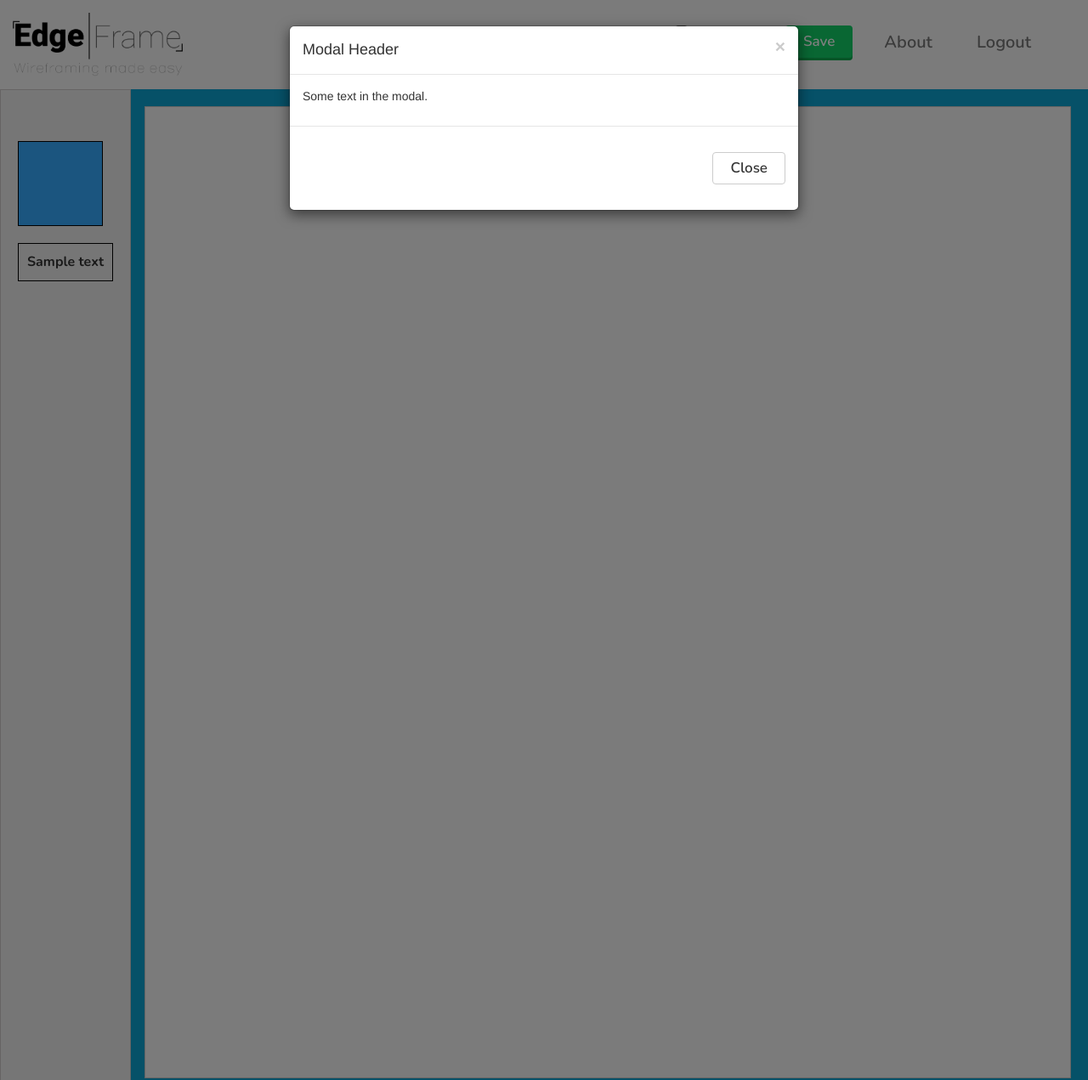
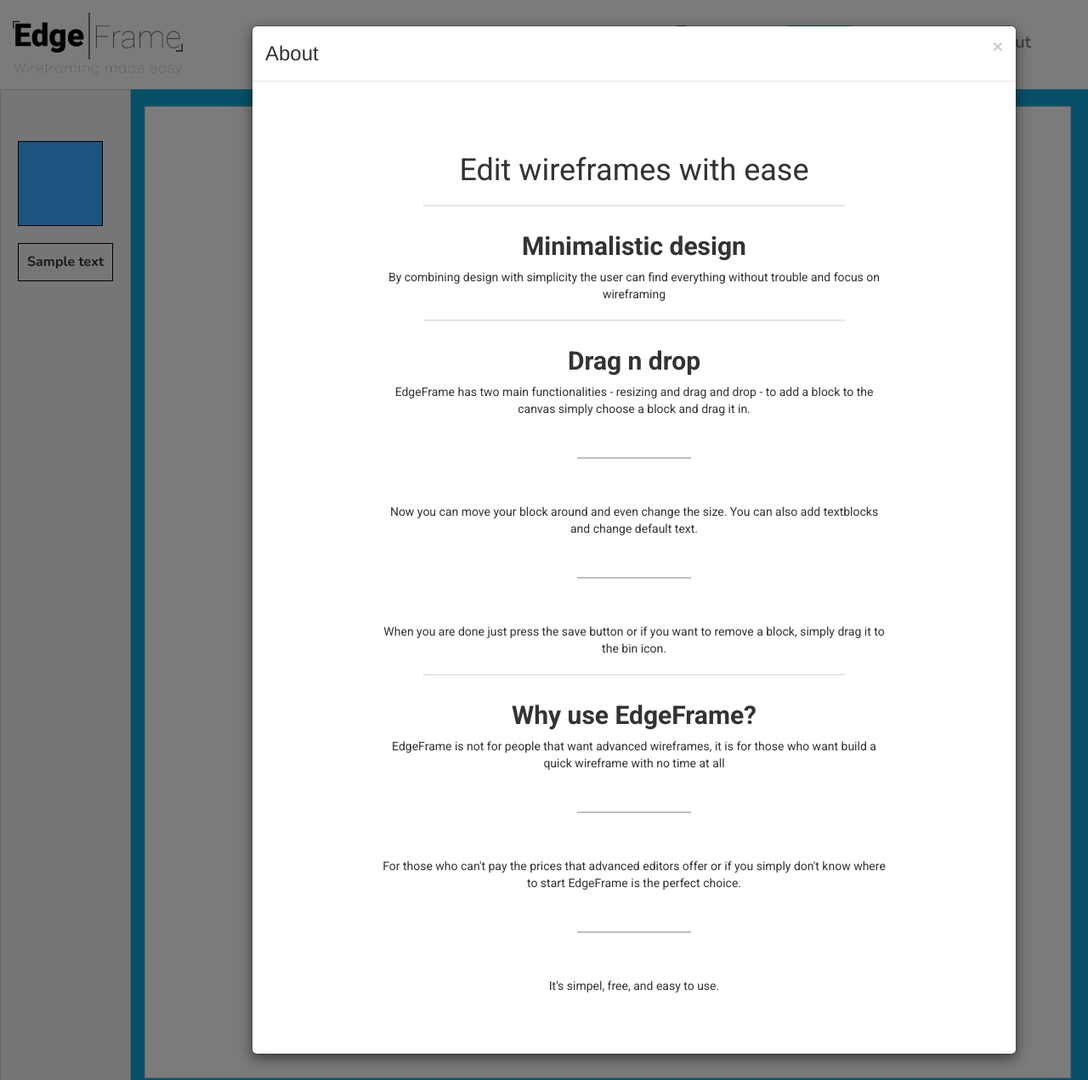
Before and after one commit to NivekL/EdgeFrame-master-thesis, a PHP site: page /DragnDrop/home.php in a window 1280 px wide, after a click on "About". Shown: the whole page at 85% size. Run offline with PHP 8.4, Linux system fonts and the light colour scheme; the visitor is signed in with stand-in values (Sample User, id 1); data that the repository does not hold is empty; some libraries are stand-ins or nearby versions.

Commit message:
Fixed About modal window

```diff
--- a/home.php
+++ b/home.php
@@ -36,6 +36,7 @@
     <link href="css/style.min.css" rel="stylesheet" media="screen">
     <link rel="icon" href="images/favicon.png" type="image/png" style="width: 16px; height: 16px;">
     <link href="https://fonts.googleapis.com/css?family=Nunito:400,600,700" rel="stylesheet">
+    <link href="https://fonts.googleapis.com/css?family=Roboto:400,700" rel="stylesheet">
 
     <!-- HTML5 shim and Respond.js for IE8 support of HTML5 elements and media queries -->
     <!-- WARNING: Respond.js doesn't work if you view the page via file:// -->
@@ -88,13 +89,33 @@
       <div class="modal-content">
         <div class="modal-header">
           <button type="button" class="close" data-dismiss="modal">&times;</button>
-          <h4 class="modal-title">Modal Header</h4>
+          <h3 class="modal-title">About</h3>
         </div>
         <div class="modal-body">
-          <p>Some text in the modal.</p>
-        </div>
-        <div class="modal-footer">
-          <button type="button" class="btn btn-default" data-dismiss="modal">Close</button>
+          <h1>Edit wireframes with ease</h1>
+          <hr>
+          <section class="infoSection">
+            <h4>Minimalistic design</h4>
+            <p>By combining design with simplicity the user can find everything without trouble and focus on wireframing</p>
+          </section>
+          <hr>
+          <section class="infoSection">
+            <h4>Drag n drop</h4>
+            <p>EdgeFrame has two main functionalities - resizing and drag and drop - to add a block to the canvas simply choose a block and drag it in.</p>
+              <br><hr class="separator"><br>
+              <p>Now you can move your block around and even change the size. You can also add textblocks and change default text.</p>
+              <br><hr class="separator"><br>
+              <p>When you are done just press the save button or if you want to remove a block, simply drag it to the bin icon.</p>
+          </section>
+          <hr>
+          <section class="infoSection">
+            <h4>Why use EdgeFrame?</h4>
+            <p>EdgeFrame is not for people that want advanced wireframes, it is for those who want build a quick wireframe with no time at all</p>
+              <br><hr class="separator"><br>
+              <p>For those who can't pay the prices that advanced editors offer or if you simply don't know where to start EdgeFrame is the perfect choice.</p>
+              <br><hr class="separator"><br>
+              <p>It's simpel, free, and easy to use.</p>
+          </section>
         </div>
       </div>
 
--- /dev/null
+++ b/sass/about.scss
@@ -0,0 +1,37 @@
+@import "fonts.scss";
+
+.modal-content{
+  width: 900px;
+  margin-left: -44px;
+
+  .modal-body{
+    padding: 65px 141px;
+    h1{
+      text-align: center;
+      font-family: $roboto;
+    }
+    hr{
+      margin: 20px 60px;
+      border-top: 2px solid #e5e5e5;
+    }
+    hr.separator{
+      margin: 22px 231px;
+      border-top: 2px solid #bebebe;
+    }
+      .infoSection{
+        margin-top: 30px;
+        padding: 0 10px;
+    }
+    h4,p{
+      text-align: center;
+      font-family: $roboto;
+    }
+    p{
+      margin: 10px 0 5px;
+    }
+    h4{
+      font-weight: 700;
+      font-size: 30px;
+    }
+  }
+}
--- a/sass/fonts.scss
+++ b/sass/fonts.scss
@@ -1,2 +1,3 @@
 //Navigation
 $nunito: 'Nunito', helvetica, sans-serif;
+$roboto: 'Roboto', helvetica, sans-serif;
--- a/sass/style.scss
+++ b/sass/style.scss
@@ -2,5 +2,6 @@
 @import "nav.scss";
 @import "content.scss";
 @import "drag-boxes.scss";
+@import "about.scss";
 @import "login-styles.scss";
 @import "footer.scss";
```
Also changed, not shown: css/style.min.css.
